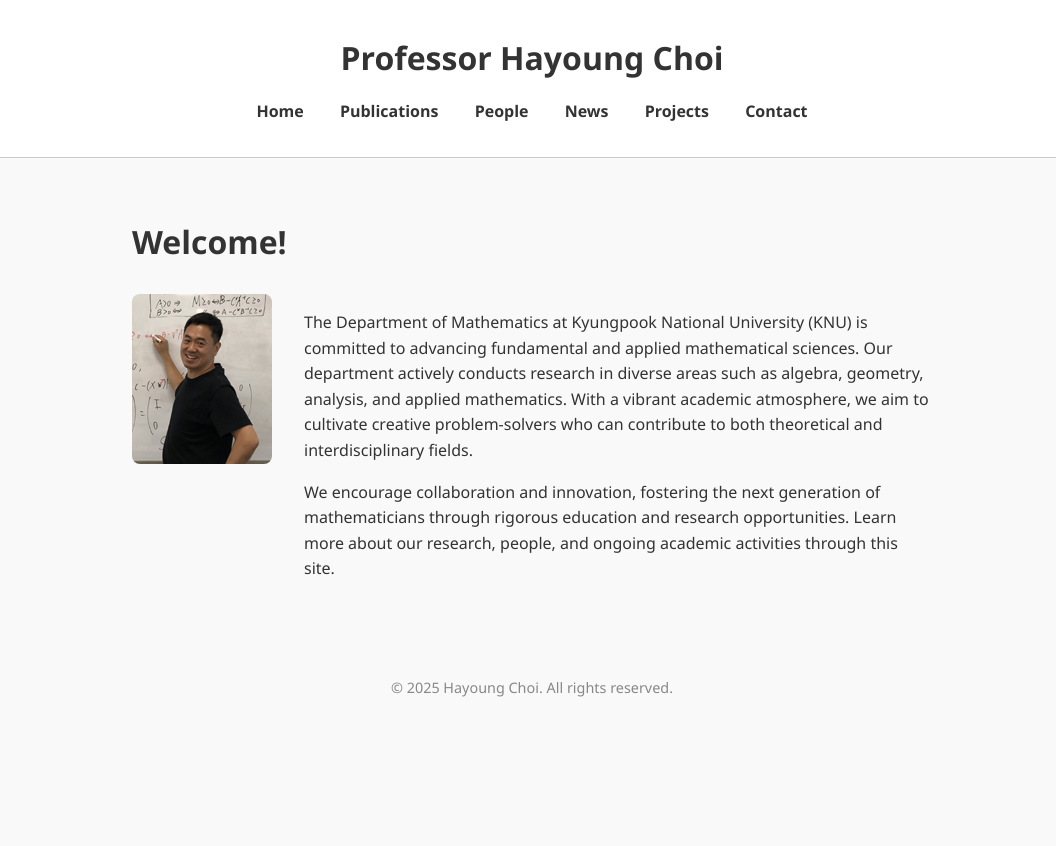
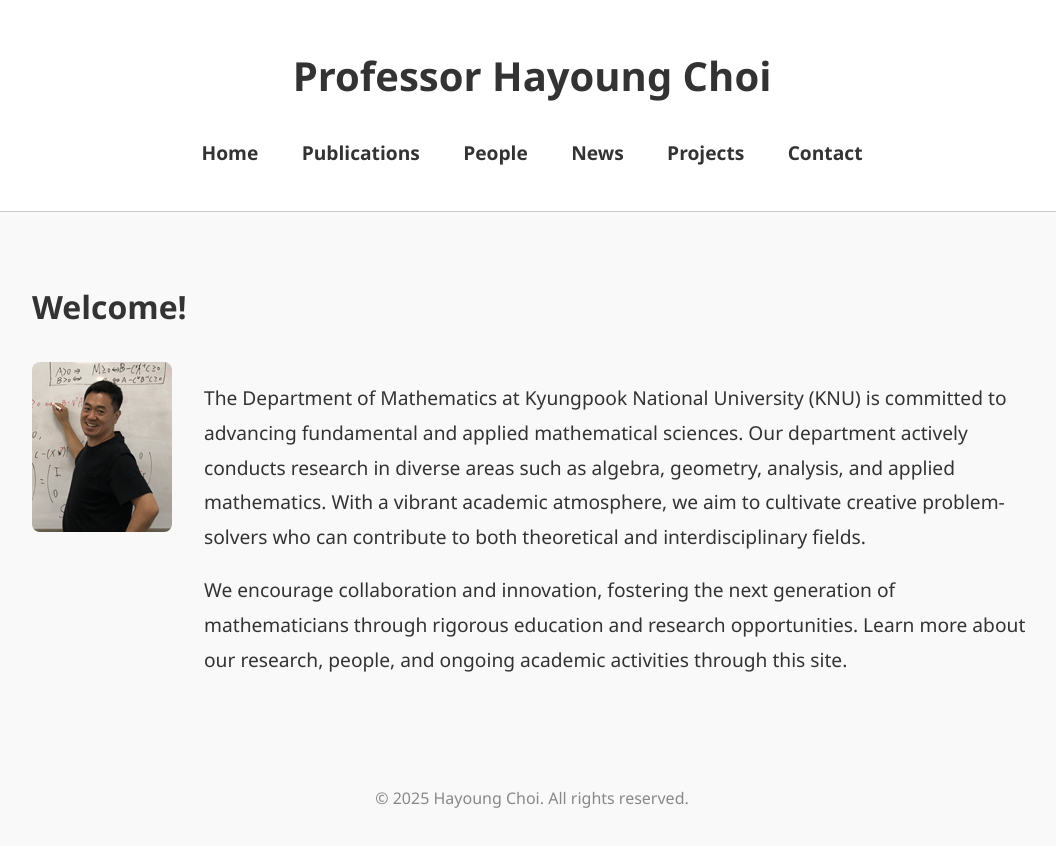
Before and after one commit to jaemiiin/jaemiiin.github.io, a plain HTML site: page index.html in a window 1280 px wide. Shown: the whole page, without its empty margins (108-1164 px from the left). Before the commit the page ends 800 px from the top, so only its background shows below. Drawn offline with Linux system fonts and the light colour scheme.

Commit message:
Update index.html

```diff
--- a/index.html
+++ b/index.html
@@ -6,21 +6,73 @@
   <title>Hayoung Choi - Home</title>
   <link rel="stylesheet" href="style.css">
   <style>
+    body {
+      font-family: 'Segoe UI', sans-serif;
+      font-size: 1.2rem; /* 기본 본문 크기 키움 */
+      line-height: 1.8;
+      margin: 0;
+      padding: 0;
+      background-color: #f9f9f9;
+      color: #333;
+    }
+
+    header {
+      background-color: #fff;
+      padding: 2.5rem 1rem;
+      text-align: center;
+      border-bottom: 1px solid #ccc;
+    }
+
+    header h1 {
+      margin: 0;
+      font-size: 2.5rem; /* 제목 크기 증가 */
+    }
+
+    nav {
+      margin-top: 1.5rem;
+    }
+
+    nav a {
+      margin: 0 1.2rem;
+      text-decoration: none;
+      color: #333;
+      font-weight: bold;
+      font-size: 1.2rem;
+    }
+
+    nav a:hover {
+      text-decoration: underline;
+    }
+
+    main {
+      padding: 2.5rem;
+      max-width: 1000px;
+      margin: 0 auto;
+    }
+
+    h2 {
+      font-size: 2rem;
+    }
+
     .home-content {
       display: flex;
       align-items: flex-start;
       gap: 2rem;
     }
+
     .home-content img {
       width: 250px;
       height: auto;
       border-radius: 8px;
     }
-  h2 {
-    font-size: 2rem;
+
+    footer {
+      text-align: center;
+      padding: 2rem;
+      font-size: 1rem;
+      color: #888;
     }
   </style>
-
 </head>
 <body>
   <header>
```
Lines whose indentation alone changed are shown as unchanged.
